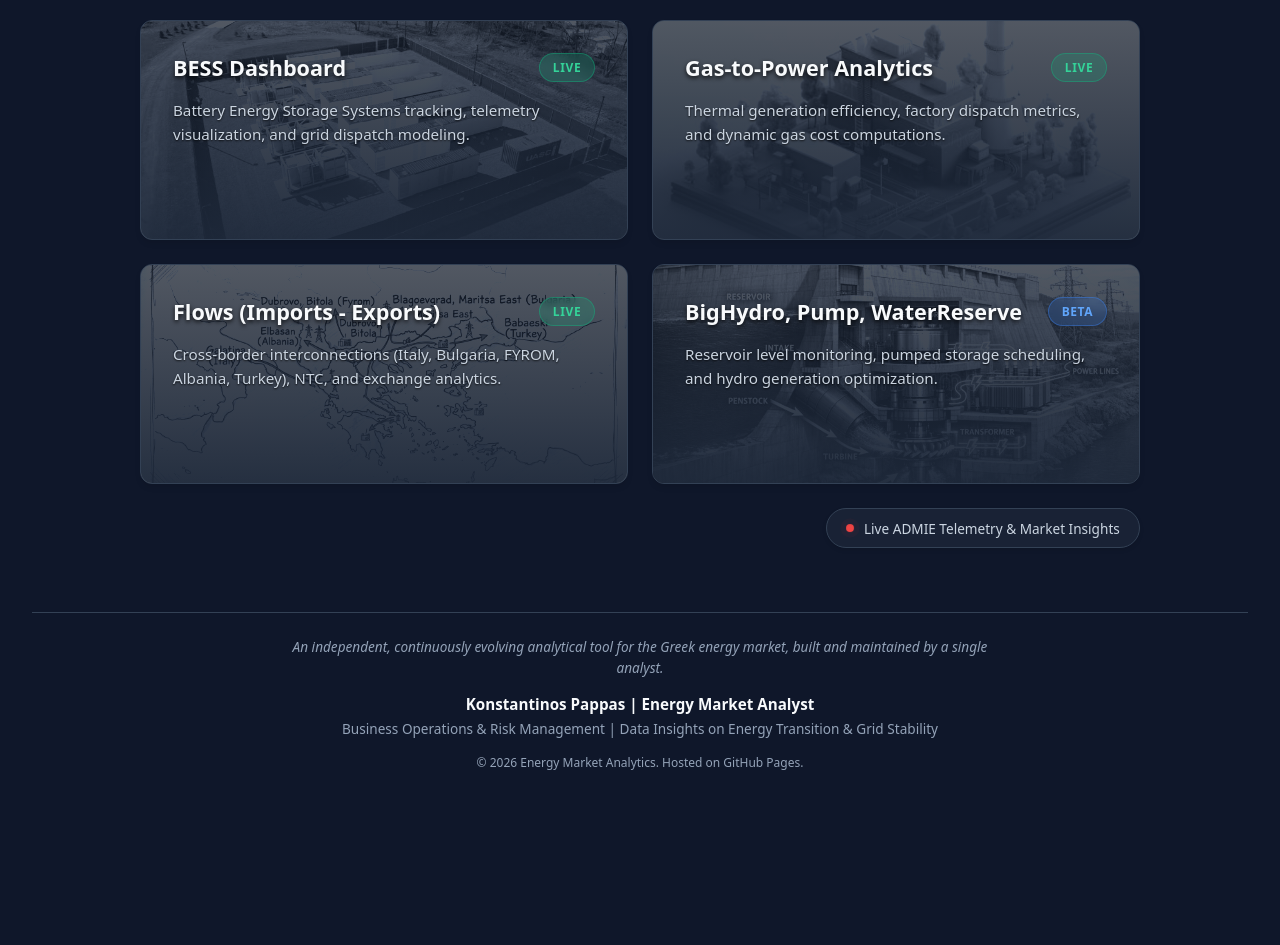
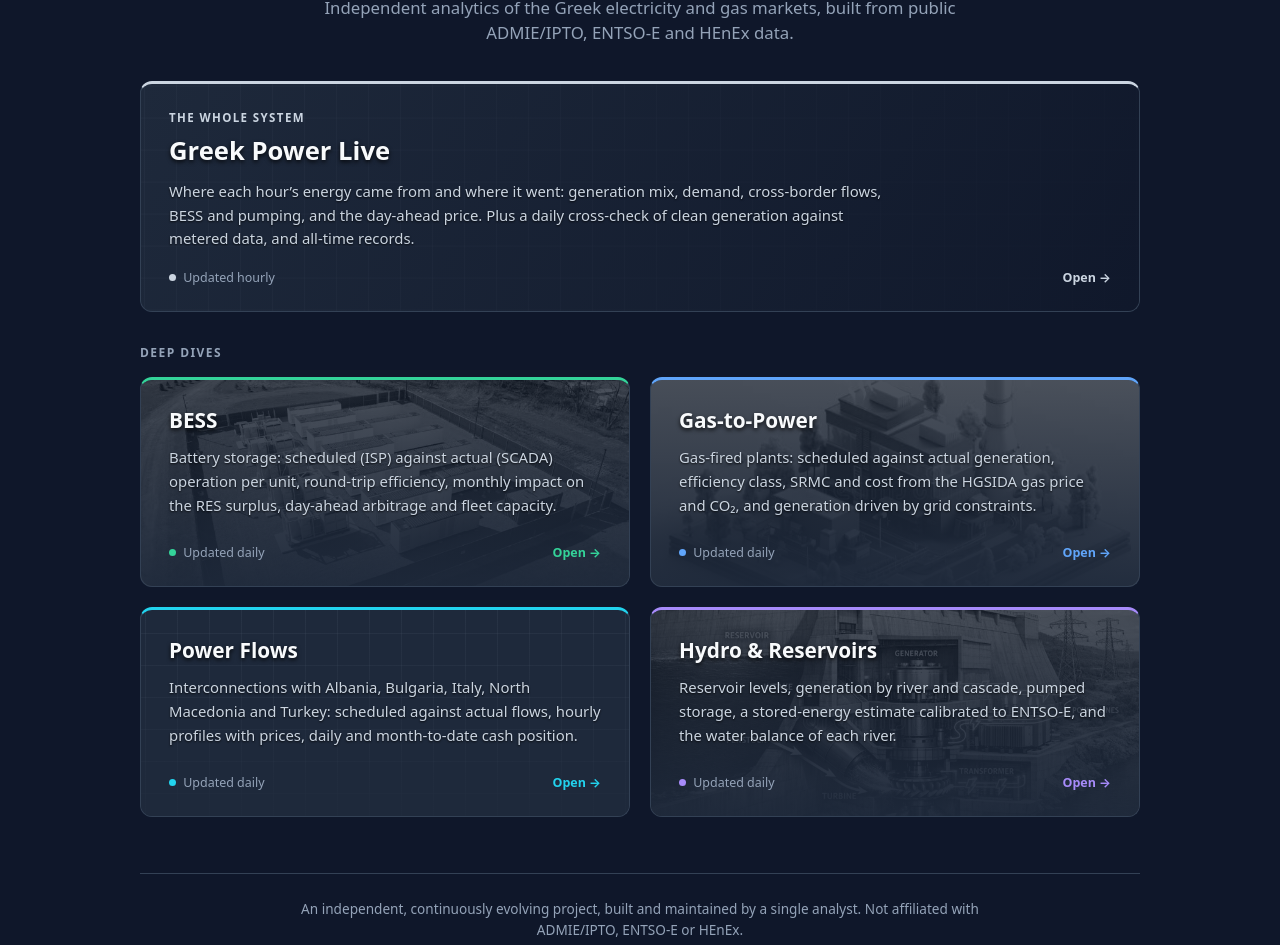
Before and after one commit to Kon-Pappas/kon-pappas.github.io, a plain HTML site: page index.html in a window 1280 px wide. Shown: the part 132-1077 px from the top of the page. Before the commit the page ends 935 px from the top, so only its background shows below. Drawn offline with Linux system fonts and the light colour scheme.

Commit message:
Add files via upload

```diff
--- a/index.html
+++ b/index.html
@@ -1,347 +1,197 @@
 <!DOCTYPE html>
-<html lang="el">
+<html lang="en">
 <head>
     <meta charset="UTF-8">
     <meta name="viewport" content="width=device-width, initial-scale=1.0">
-    <title>Greek Energy Market Analytics Hub</title>
+    <title>Greek Energy Market Hub · Konstantinos Pappas</title>
+    <meta name="description" content="Independent analytics of the Greek electricity and gas markets from public ADMIE/IPTO, ENTSO-E and HEnEx data: system balance, BESS, gas-to-power, cross-border flows and hydro.">
     <style>
         :root {
-            --bg-color: #0f172a;
-            --card-bg: #1e293b;
-            --card-hover: #1e293b;
-            --text-main: #f8fafc;
-            --text-muted: #94a3b8;
-            --accent-green: #10b981;
-            --accent-orange: #f59e0b;
-            --border-color: #334155;
+            --bg: #0f172a;
+            --card: #1e293b;
+            --text: #f8fafc;
+            --muted: #94a3b8;
+            --soft: #cbd5e1;
+            --border: #334155;
         }
+        * { box-sizing: border-box; margin: 0; padding: 0; font-family: system-ui, -apple-system, BlinkMacSystemFont, "Segoe UI", Roboto, sans-serif; }
+        body { background: var(--bg); color: var(--text); min-height: 100vh; display: flex; flex-direction: column; padding: 1.5rem 1.25rem 2rem; }
+        .wrap { max-width: 1000px; width: 100%; margin: 0 auto; }
 
-        * {
-            box-sizing: border-box;
-            margin: 0;
-            padding: 0;
-            font-family: system-ui, -apple-system, BlinkMacSystemFont, "Segoe UI", Roboto, sans-serif;
-        }
+        /* Κεφαλίδα + διακόπτης γλώσσας */
+        .top { display: flex; justify-content: flex-end; margin-bottom: 1rem; }
+        .lang { display: inline-flex; border: 1px solid var(--border); border-radius: 8px; overflow: hidden; }
+        .lang button { background: transparent; color: var(--muted); border: 0; padding: .4rem .85rem; font-size: .8rem; font-weight: 700; letter-spacing: .05em; cursor: pointer; }
+        .lang button + button { border-left: 1px solid var(--border); }
+        .lang button.on { background: #e2e8f0; color: #0f172a; }
+        header { text-align: center; margin-bottom: 2.25rem; }
+        header h1 { font-size: 2.1rem; font-weight: 700; letter-spacing: -.025em; margin-bottom: .5rem; }
+        header p { color: var(--muted); font-size: 1.05rem; max-width: 640px; margin: 0 auto; line-height: 1.5; }
 
-        body {
-            background-color: var(--bg-color);
-            color: var(--text-main);
-            min-height: 100vh;
-            display: flex;
-            flex-direction: column;
-            justify-content: space-between;
-            padding: 2rem;
-        }
+        /* Πλέγμα καρτών */
+        .grid { display: grid; grid-template-columns: repeat(2, 1fr); gap: 1.25rem; }
+        .section-label { grid-column: 1 / -1; color: var(--muted); font-size: .75rem; font-weight: 700; letter-spacing: .12em; text-transform: uppercase; margin: .75rem 0 -.25rem; }
+        @media (max-width: 768px) { .grid { grid-template-columns: 1fr; } header h1 { font-size: 1.7rem; } }
 
-        header {
-            text-align: center;
-            margin-bottom: 2.5rem;
-            position: relative;
-            z-index: 10;
-        }
+        .card { --a: #94a3b8; position: relative; display: flex; flex-direction: column; min-height: 210px; border: 1px solid var(--border); border-top: 3px solid var(--a); border-radius: 12px; background: var(--card); color: inherit; text-decoration: none; overflow: hidden; transition: transform .3s ease, border-color .3s ease, box-shadow .3s ease; }
+        .card-bg { position: absolute; inset: 0; background-size: cover; background-position: center; filter: grayscale(100%) contrast(1.15) brightness(.55); opacity: .55; transition: opacity .5s ease, transform .5s ease; }
+        .card-content { position: relative; z-index: 2; flex: 1; display: flex; flex-direction: column; padding: 1.6rem 1.75rem; background: linear-gradient(180deg, rgba(30,41,59,.25) 0%, rgba(30,41,59,.92) 100%); }
+        .card:hover { transform: translateY(-4px); border-color: var(--a); box-shadow: 0 10px 25px -8px rgba(0,0,0,.6); }
+        .card:hover .card-bg { opacity: .85; transform: scale(1.04); }
+        .card-title { font-size: 1.3rem; font-weight: 600; margin-bottom: .75rem; text-shadow: 0 2px 4px rgba(0,0,0,.8); }
+        .card-desc { color: var(--soft); font-size: .93rem; line-height: 1.6; text-shadow: 0 1px 2px rgba(0,0,0,.8); }
+        .card-foot { margin-top: auto; padding-top: 1.1rem; display: flex; justify-content: space-between; align-items: center; gap: .75rem; font-size: .78rem; color: var(--muted); }
+        .cadence { display: inline-flex; align-items: center; gap: .45rem; }
+        .cadence::before { content: ""; width: 7px; height: 7px; border-radius: 50%; background: var(--a); }
+        .open { color: var(--a); font-weight: 700; white-space: nowrap; }
 
-        header h1 {
-            font-size: 2.2rem;
-            font-weight: 700;
-            margin-bottom: 0.5rem;
-            letter-spacing: -0.025em;
-        }
+        /* Κάρτα συνόλου (live-greekpower) σε όλο το πλάτος */
+        .card.hero { grid-column: 1 / -1; min-height: 230px; }
+        .card-bg.pattern, .card.hero .card-bg { background-image:
+            linear-gradient(rgba(148,163,184,.10) 1px, transparent 1px),
+            linear-gradient(90deg, rgba(148,163,184,.10) 1px, transparent 1px);
+            background-size: 32px 32px; filter: none; opacity: 1; }
+        .card.hero .card-content { background: linear-gradient(120deg, rgba(30,41,59,.55) 0%, rgba(15,23,42,.95) 100%); }
+        .card.hero .card-title { font-size: 1.6rem; }
+        .card.hero .card-desc { max-width: 720px; }
+        .kicker { font-size: .72rem; font-weight: 700; letter-spacing: .12em; text-transform: uppercase; color: var(--a); margin-bottom: .5rem; }
 
-        header p {
-            color: var(--text-muted);
-            font-size: 1.1rem;
-        }
+        .c-live  { --a: #cbd5e1; }  /* πλατίνα */
+        .c-bess  { --a: #34d399; }  /* emerald */
+        .c-gas   { --a: #60a5fa; }  /* μπλε */
+        .c-flows { --a: #22d3ee; }  /* cyan */
+        .c-hydro { --a: #a78bfa; }  /* μωβ */
 
-        .container {
-            max-width: 1000px;
-            width: 100%;
-            margin: 0 auto;
-            display: grid;
-            grid-template-columns: repeat(2, 1fr);
-            gap: 1.5rem;
-            position: relative;
-            z-index: 10;
-        }
-
-        @media (max-width: 768px) {
-            .container {
-                grid-template-columns: 1fr;
-            }
-        }
-
-        /* Βασικό στυλ Κάρτας */
-        .card {
-            background-color: var(--card-bg);
-            border: 1px solid var(--border-color);
-            border-radius: 12px;
-            display: flex;
-            flex-direction: column;
-            justify-content: space-between;
-            transition: all 0.3s ease;
-            text-decoration: none;
-            color: inherit;
-            position: relative;
-            overflow: hidden;
-            min-height: 220px;
-            box-shadow: 0 4px 6px -1px rgba(0, 0, 0, 0.1);
-        }
-
-        /* Container για το κείμενο */
-        .card-content {
-            padding: 2rem;
-            position: relative;
-            z-index: 2;
-            height: 100%;
-            display: flex;
-            flex-direction: column;
-            background: linear-gradient(180deg, rgba(30, 41, 59, 0.3) 0%, rgba(30, 41, 59, 0.9) 100%);
-        }
-
-        /* Εικόνα Background */
-        .card-bg {
-            position: absolute;
-            top: 0;
-            left: 0;
-            width: 100%;
-            height: 100%;
-            background-size: cover;
-            background-position: center;
-            z-index: 1;
-            filter: grayscale(100%) sepia(30%) hue-rotate(180deg) contrast(1.2) brightness(0.6);
-            opacity: 0.6;
-            transition: all 0.5s ease;
-        }
-
-        /* Hover Effect στις ενεργές κάρτες */
-        .card.active:hover {
-            transform: translateY(-4px);
-            border-color: var(--accent-green);
-            box-shadow: 0 10px 25px -5px rgba(16, 185, 129, 0.15);
-        }
-
-        .card.active:hover .card-bg {
-            opacity: 0.95;
-            transform: scale(1.05);
-            filter: grayscale(80%) sepia(20%) hue-rotate(180deg) contrast(1.1) brightness(0.7);
-        }
-
-        .card-header {
-            display: flex;
-            justify-content: space-between;
-            align-items: flex-start;
-            margin-bottom: 1rem;
-        }
-
-        .card-title {
-            font-size: 1.35rem;
-            font-weight: 600;
-            text-shadow: 0 2px 4px rgba(0,0,0,0.8);
-        }
-
-        /* Στυλ Badges */
-        .badge {
-            font-size: 0.75rem;
-            font-weight: 700;
-            padding: 0.3rem 0.8rem;
-            border-radius: 9999px;
-            text-transform: uppercase;
-            letter-spacing: 0.05em;
-            backdrop-filter: blur(4px);
-        }
-
-        .badge.live {
-            background-color: rgba(16, 185, 129, 0.2);
-            color: #34d399;
-            border: 1px solid rgba(16, 185, 129, 0.4);
-        }
-
-        .badge.beta {
-            background-color: rgba(59, 130, 246, 0.2);
-            color: #60a5fa;
-            border: 1px solid rgba(59, 130, 246, 0.4);
-        }
-
-        .card-desc {
-            color: #cbd5e1;
-            font-size: 0.95rem;
-            line-height: 1.6;
-            text-shadow: 0 1px 2px rgba(0,0,0,0.8);
-        }
-
-        /* --- Live Pill Button & Pulse Effect --- */
-        .live-bar {
-            max-width: 1000px;
-            width: 100%;
-            margin: 1.5rem auto 0;
-            display: flex;
-            justify-content: flex-end; /* Στοίχιση δεξιά */
-            position: relative;
-            z-index: 10;
-        }
-
-        .live-pill {
-            display: inline-flex;
-            align-items: center;
-            gap: 0.6rem;
-            background-color: rgba(30, 41, 59, 0.7);
-            border: 1px solid var(--border-color);
-            padding: 0.6rem 1.2rem;
-            border-radius: 9999px;
-            color: #cbd5e1;
-            font-size: 0.85rem;
-            font-weight: 500;
-            text-decoration: none;
-            transition: all 0.3s ease;
-            backdrop-filter: blur(4px);
-            box-shadow: 0 2px 4px rgba(0, 0, 0, 0.1);
-        }
-
-        .live-pill:hover {
-            background-color: rgba(30, 41, 59, 0.95);
-            border-color: rgba(239, 68, 68, 0.5);
-            color: var(--text-main);
-            transform: translateY(-2px);
-        }
-
-        .pulse-dot {
-            width: 8px;
-            height: 8px;
-            background-color: #ef4444;
-            border-radius: 50%;
-            box-shadow: 0 0 0 0 rgba(239, 68, 68, 0.7);
-            animation: pulse-red 2s infinite;
-        }
-
-        @keyframes pulse-red {
-            0% {
-                transform: scale(0.95);
-                box-shadow: 0 0 0 0 rgba(239, 68, 68, 0.7);
-            }
-            70% {
-                transform: scale(1);
-                box-shadow: 0 0 0 6px rgba(239, 68, 68, 0);
-            }
-            100% {
-                transform: scale(0.95);
-                box-shadow: 0 0 0 0 rgba(239, 68, 68, 0);
-            }
-        }
-        /* -------------------------------------- */
-
-        footer {
-            text-align: center;
-            margin-top: 4rem;
-            padding-top: 1.5rem;
-            border-top: 1px solid var(--border-color);
-            position: relative;
-            z-index: 10;
-        }
-
-        .footer-disclaimer {
-            color: var(--text-muted);
-            font-size: 0.85rem;
-            margin-bottom: 1rem;
-            font-style: italic;
-            max-width: 700px;
-            margin-left: auto;
-            margin-right: auto;
-            line-height: 1.5;
-        }
-
-        .footer-profile {
-            font-weight: 600;
-            color: var(--text-main);
-            margin-bottom: 0.3rem;
-            font-size: 0.95rem;
-        }
-
-        .footer-sub {
-            color: var(--text-muted);
-            font-size: 0.85rem;
-            margin-bottom: 1rem;
-        }
-
-        .footer-copy {
-            color: var(--text-muted);
-            font-size: 0.75rem;
-        }
+        footer { margin-top: 3.5rem; padding-top: 1.5rem; border-top: 1px solid var(--border); text-align: center; }
+        .f-note { color: var(--muted); font-size: .85rem; line-height: 1.55; max-width: 700px; margin: 0 auto 1rem; }
+        .f-name { font-weight: 600; font-size: .95rem; margin-bottom: .3rem; }
+        .f-sub { color: var(--muted); font-size: .85rem; margin-bottom: .9rem; }
+        .f-links a { color: var(--soft); font-size: .85rem; text-decoration: none; border-bottom: 1px solid var(--border); }
+        .f-copy { color: var(--muted); font-size: .75rem; margin-top: .9rem; }
     </style>
 </head>
 <body>
+<div class="wrap">
+    <div class="top">
+        <div class="lang" id="lang"><button data-l="el">GR</button><button data-l="en">EN</button></div>
+    </div>
 
     <header>
-        <h1>Greek Energy Market Hub</h1>
-        <p>System telemetry, market clearing mechanisms & asset analytics</p>
+        <h1 data-t="h1"></h1>
+        <p data-t="sub"></p>
     </header>
 
-    <main>
-        <div class="container">
-            <!-- Κάρτα 1: BESS Dashboard -->
-            <a href="./bess-dashboard-v2/" class="card active">
-                <div class="card-bg" style="background-image: url('images/bess-bg.jpg');"></div>
+    <main class="grid">
+        <a href="./live-greekpower/" class="card hero c-live">
+            <div class="card-bg"></div>
             <div class="card-content">
-                    <div class="card-header">
-                        <h2 class="card-title">BESS Dashboard</h2>
-                        <span class="badge live">Live</span>
-                    </div>
-                    <p class="card-desc">Battery Energy Storage Systems tracking, telemetry visualization, and grid dispatch modeling.</p>
+                <div class="kicker" data-t="liveKick"></div>
+                <h2 class="card-title">Greek Power Live</h2>
+                <p class="card-desc" data-t="liveDesc"></p>
+                <div class="card-foot"><span class="cadence" data-t="hourly"></span><span class="open" data-t="open"></span></div>
             </div>
         </a>
 
-            <!-- Κάρτα 2: Gas-to-Power -->
-            <a href="./gas-power-dashboard-v2/" class="card active">
-                <div class="card-bg" style="background-image: url('images/gas-bg.jpg');"></div>
+        <div class="section-label" data-t="deep"></div>
+
+        <a href="./bess-dashboard-v2/" class="card c-bess">
+            <div class="card-bg" style="background-image:url('images/bess-bg.jpg')"></div>
             <div class="card-content">
-                    <div class="card-header">
-                        <h2 class="card-title">Gas-to-Power Analytics</h2>
-                        <span class="badge live">Live</span>
-                    </div>
-                    <p class="card-desc">Thermal generation efficiency, factory dispatch metrics, and dynamic gas cost computations.</p>
+                <h2 class="card-title" data-t="bessT"></h2>
+                <p class="card-desc" data-t="bessDesc"></p>
+                <div class="card-foot"><span class="cadence" data-t="daily"></span><span class="open" data-t="open"></span></div>
             </div>
         </a>
 
-            <!-- Κάρτα 3: Flows -->
-            <a href="./power-flows-dashboard/" class="card active">
-                <div class="card-bg" style="background-image: url('images/flows-bg.jpg');"></div>
+        <a href="./gas-power-dashboard-v2/" class="card c-gas">
+            <div class="card-bg" style="background-image:url('images/gas-bg.jpg')"></div>
             <div class="card-content">
-                    <div class="card-header">
-                        <h2 class="card-title">Flows (Imports - Exports)</h2>
-                        <span class="badge live">Live</span>
-                    </div>
-                    <p class="card-desc">Cross-border interconnections (Italy, Bulgaria, FYROM, Albania, Turkey), NTC, and exchange analytics.</p>
+                <h2 class="card-title" data-t="gasT"></h2>
+                <p class="card-desc" data-t="gasDesc"></p>
+                <div class="card-foot"><span class="cadence" data-t="daily"></span><span class="open" data-t="open"></span></div>
             </div>
         </a>
 
-            <!-- Κάρτα 4: Water & Hydro (Τώρα Ενεργή ως BETA) -->
-            <a href="./bighydro-dashboard/" class="card active">
-                <div class="card-bg" style="background-image: url('images/hydro-bg.jpg');"></div>
+        <a href="./power-flows-dashboard/" class="card c-flows">
+            <!-- Προσωρινά χωρίς φωτογραφία: η images/flows-bg.jpg γράφει «Fyrom». Μπαίνει η νέα εικόνα με τα interconnections. -->
+            <div class="card-bg pattern"></div>
             <div class="card-content">
-                    <div class="card-header">
-                        <h2 class="card-title">BigHydro, Pump, WaterReserve</h2>
-                        <span class="badge beta">Beta</span>
-                    </div>
-                    <p class="card-desc">Reservoir level monitoring, pumped storage scheduling, and hydro generation optimization.</p>
+                <h2 class="card-title" data-t="flowsT"></h2>
+                <p class="card-desc" data-t="flowsDesc"></p>
+                <div class="card-foot"><span class="cadence" data-t="daily"></span><span class="open" data-t="open"></span></div>
             </div>
         </a>
+
+        <a href="./bighydro-dashboard/" class="card c-hydro">
+            <div class="card-bg" style="background-image:url('images/hydro-bg.jpg')"></div>
+            <div class="card-content">
+                <h2 class="card-title" data-t="hydroT"></h2>
+                <p class="card-desc" data-t="hydroDesc"></p>
+                <div class="card-foot"><span class="cadence" data-t="daily"></span><span class="open" data-t="open"></span></div>
             </div>
-
-        <!-- Νέα προσθήκη: Live Pill Bar -->
-        <div class="live-bar">
-            <a href="./live-greekpower/" class="live-pill">
-                <span class="pulse-dot"></span>
-                Live ADMIE Telemetry & Market Insights
         </a>
-        </div>
     </main>
 
     <footer>
-        <div class="footer-disclaimer">
-            An independent, continuously evolving analytical tool for the Greek energy market, built and maintained by a single analyst.
+        <p class="f-note" data-t="note"></p>
+        <div class="f-name" data-t="name"></div>
+        <div class="f-sub" data-t="role"></div>
+        <div class="f-links"><a href="https://www.linkedin.com/in/konstantinosp/" target="_blank" rel="noopener">LinkedIn</a> &nbsp;·&nbsp; <a href="https://github.com/Kon-Pappas" target="_blank" rel="noopener">GitHub</a></div>
+        <div class="f-copy" data-t="copy"></div>
+    </footer>
 </div>
-        <div class="footer-profile">Konstantinos Pappas | Energy Market Analyst</div>
-        <div class="footer-sub">Business Operations & Risk Management | Data Insights on Energy Transition & Grid Stability</div>
-        <div class="footer-copy">&copy; 2026 Energy Market Analytics. Hosted on GitHub Pages.</div>
-    </footer>
 
+<script>
+// Κείμενα GR / EN. Πρώτη επίσκεψη: αγγλικά. Μετά ακολουθεί την επιλογή του επισκέπτη,
+// κοινή με όλα τα dashboards του hub (κλειδί 'kp_lang', ίδιο origin).
+const T = {
+  en: {
+    h1: 'Greek Energy Market Hub',
+    sub: 'Independent analytics of the Greek electricity and gas markets, built from public ADMIE/IPTO, ENTSO-E and HEnEx data.',
+    liveKick: 'The whole system',
+    liveDesc: 'Where each hour’s energy came from and where it went: generation mix, demand, cross-border flows, BESS and pumping, and the day-ahead price. Plus a daily cross-check of clean generation against metered data, and all-time records.',
+    deep: 'Deep dives',
+    bessT: 'BESS', bessDesc: 'Battery storage: scheduled (ISP) against actual (SCADA) operation per unit, round-trip efficiency, monthly impact on the RES surplus, day-ahead arbitrage and fleet capacity.',
+    gasT: 'Gas-to-Power', gasDesc: 'Gas-fired plants: scheduled against actual generation, efficiency class, SRMC and cost from the HGSIDA gas price and CO₂, and generation driven by grid constraints.',
+    flowsT: 'Power Flows', flowsDesc: 'Interconnections with Albania, Bulgaria, Italy, North Macedonia and Turkey: scheduled against actual flows, hourly profiles with prices, daily and month-to-date cash position.',
+    hydroT: 'Hydro & Reservoirs', hydroDesc: 'Reservoir levels, generation by river and cascade, pumped storage, a stored-energy estimate calibrated to ENTSO-E, and the water balance of each river.',
+    hourly: 'Updated hourly', daily: 'Updated daily', open: 'Open →',
+    note: 'An independent, continuously evolving project, built and maintained by a single analyst. Not affiliated with ADMIE/IPTO, ENTSO-E or HEnEx.',
+    name: 'Konstantinos Pappas | Energy Market Analyst',
+    role: 'Business Operations & Risk Management | Data Insights on Energy Transition & Grid Stability',
+    copy: '© 2026 Konstantinos Pappas · Hosted on GitHub Pages'
+  },
+  el: {
+    h1: 'Greek Energy Market Hub',
+    sub: 'Ανεξάρτητη ανάλυση των ελληνικών αγορών ηλεκτρισμού και φυσικού αερίου, από δημόσια δεδομένα ΑΔΜΗΕ, ENTSO-E και HEnEx.',
+    liveKick: 'Το σύστημα συνολικά',
+    liveDesc: 'Από πού ήρθε η ενέργεια κάθε ώρας και πού πήγε: μείγμα παραγωγής, ζήτηση, διασυνοριακές ροές, μπαταρίες και άντληση, τιμή επόμενης ημέρας. Επιπλέον, καθημερινή διασταύρωση της καθαρής παραγωγής με τις μετρήσεις, και ρεκόρ.',
+    deep: 'Σε βάθος',
+    bessT: 'BESS', bessDesc: 'Αποθήκευση με μπαταρίες: προγραμματισμός (ISP) έναντι πραγματικής λειτουργίας (SCADA) ανά μονάδα, απόδοση κύκλου, μηνιαία επίδραση στο πλεόνασμα ΑΠΕ, arbitrage επόμενης ημέρας και ισχύς στόλου.',
+    gasT: 'Gas-to-Power', gasDesc: 'Μονάδες φυσικού αερίου: προγραμματισμένη έναντι πραγματικής παραγωγής, κλάση απόδοσης, SRMC και κόστος από την τιμή HGSIDA και το CO₂, και παραγωγή λόγω περιορισμών δικτύου.',
+    flowsT: 'Διασυνοριακές ροές', flowsDesc: 'Διασυνδέσεις με Αλβανία, Βουλγαρία, Ιταλία, Βόρεια Μακεδονία και Τουρκία: προγραμματισμένες έναντι πραγματικών ροών, ωριαία προφίλ με τιμές, ημερήσια και μηνιαία ταμειακή θέση.',
+    hydroT: 'Υδροηλεκτρικά & ταμιευτήρες', hydroDesc: 'Στάθμες ταμιευτήρων, παραγωγή ανά ποταμό και καταρράκτη, άντληση, αποθηκευμένη ενέργεια βαθμονομημένη στο ENTSO-E, και ισοζύγιο νερού ανά ποταμό.',
+    hourly: 'Ωριαία ενημέρωση', daily: 'Καθημερινή ενημέρωση', open: 'Άνοιγμα →',
+    note: 'Ανεξάρτητο έργο που εξελίσσεται συνεχώς, από έναν αναλυτή. Χωρίς σχέση με ΑΔΜΗΕ, ENTSO-E ή HEnEx.',
+    name: 'Konstantinos Pappas | Αναλυτής Αγοράς Ενέργειας',
+    role: 'Business Operations & Risk Management | Data Insights on Energy Transition & Grid Stability',
+    copy: '© 2026 Konstantinos Pappas · Φιλοξενία στο GitHub Pages'
+  }
+};
+let lang = 'en';
+try { const l = localStorage.getItem('kp_lang'); if (l === 'el' || l === 'en') lang = l; } catch (e) { /* ιδιωτική περιήγηση */ }
+function render() {
+  document.documentElement.lang = lang;
+  document.querySelectorAll('[data-t]').forEach(el => { el.textContent = T[lang][el.dataset.t]; });
+  document.querySelectorAll('#lang button').forEach(b => b.classList.toggle('on', b.dataset.l === lang));
+}
+document.querySelectorAll('#lang button').forEach(b => b.addEventListener('click', () => {
+  if (b.dataset.l === lang) return;
+  lang = b.dataset.l;
+  try { localStorage.setItem('kp_lang', lang); } catch (e) { /* */ }
+  render();
+}));
+render();
+</script>
 </body>
 </html>
```
Also changed, not shown: 1 other file. Lines whose indentation alone changed are shown as unchanged.
